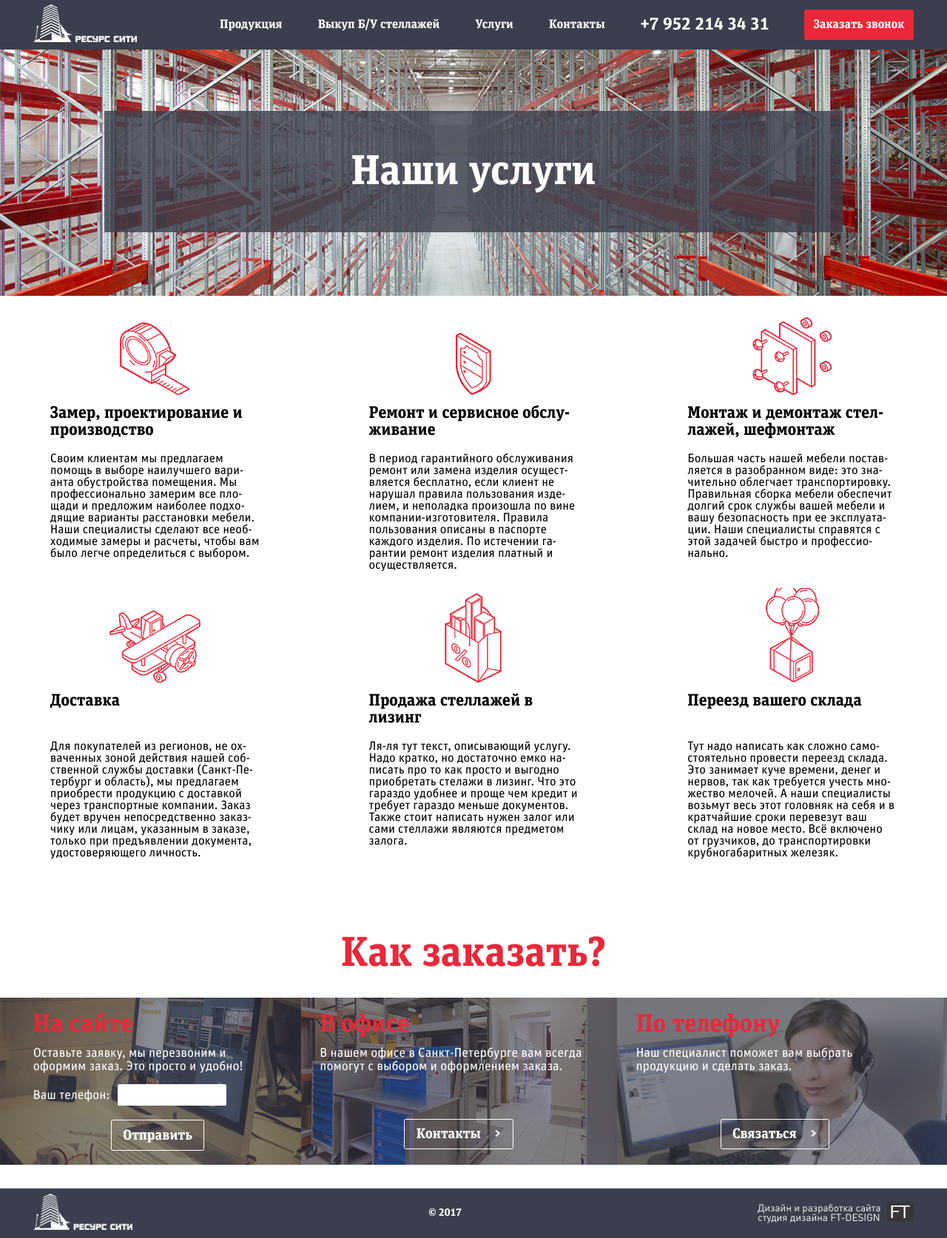
After one commit to stnkvld/resurs-city, a PHP site: page /services.php in a window 1280 px wide. The commit adds this page. Shown: the whole page at 74% size. Run offline with PHP 8.4, Linux system fonts and the light colour scheme; some libraries are stand-ins or nearby versions.

Commit message:
Доделана главная, почти доделана страница услуг

```diff
--- a/css/style.css
+++ b/css/style.css
@@ -6,6 +6,11 @@
 @font-face {
     font-family: "SomeFont2";
     src: url("../fonts/Yonmohavnvqvjdpirwgvjharyzu.ttf");
+}
+
+@font-face {
+    font-family: "DinPro";
+    src: url("../fonts/DINPro.otf");
 }
 
 * {
@@ -22,12 +27,14 @@ body {
     margin: 0 auto;
 }
 
-#header {
+#header,
+#footer {
     background-color: #3b3f4d;
     padding: 0.5vw 0;
 }
 
-#header .container {
+#header .container,
+#footer .container {
     display: flex;
     flex-direction: row;
     justify-content: space-between;
@@ -38,7 +45,8 @@ body {
     float: left;
 }
 
-#header .logo img {
+#header .logo img,
+#footer .logo img {
     max-width: 100%;
 }
 
@@ -626,7 +634,7 @@ section .container > .title {
     flex-direction: row;
     flex-wrap: nowrap;
     justify-content: space-between;
-    margin: 0 auto;
+    margin: 0 auto 4.5vw auto;
     background-color: white;
     padding: 3.4vw 0;
 }
@@ -695,7 +703,7 @@ section .container > .title {
 
 #work-process .wrapper .left li.points {
     list-style-type: none;
-    margin: 0.5vw 0 0.5vw 1.2vw;
+    margin: 0.3vw 0 0.3vw 1.2vw;
 }
 
 #work-process .wrapper .right {
@@ -728,3 +736,150 @@ section .container > .title {
 #work-process .wrapper .right li {
     margin: 0 0 0.1vw 0;
 }
+
+#footer .container {
+    align-items: center;
+}
+
+#footer .logo {
+    width: 10.5vw;
+}
+
+#footer div,
+#footer p {
+    font-size: 1.1vw;
+    color: white;
+}
+
+#footer .design-by {
+    width: 16.5vw;
+    display: flex;
+    flex-direction: row;
+    justify-content: space-between;
+    align-items: center;
+}
+
+#footer .design-by p {
+    font-size: 1.05vw;
+    line-height: 1.05vw;
+    font-family: "DinPro", sans-serif;
+}
+
+#main-title {
+    height: 26vw;
+    overflow: hidden;
+    background: url("../images/slider-main-1.jpg") 50% 43% no-repeat;
+}
+
+#main-title .title {
+    width: 78%;
+    text-align: center;
+    padding: 4.2vw 0;
+    font-size: 4.4vw;
+    color: white;
+    margin: 6.5vw auto;
+    background-color: rgba(59, 63, 77, 0.8);
+}
+
+#services {
+    display: flex;
+    flex-direction: row;
+    justify-content: space-between;
+    flex-wrap: wrap;
+    padding: 0 3.5%;
+}
+
+#services .elem {
+    padding-top: 0.5vw;
+    width: calc(100%/3);
+    text-align: center;
+    /*border-right: 1px solid #707480;
+    border-bottom: 1px solid #707480;*/
+}
+
+#services .elem .wrapper {
+    padding: 0 1.8vw;
+}
+
+#services .elem .icon {
+    height: 10vw;
+    background-position: 50% 100%;
+    background-repeat: no-repeat;
+}
+
+#services .elem .title {
+    height: 3.8vw;
+    font-size: 1.75vw;
+    text-align: left;
+    margin: 1vw 0;
+}
+
+#services .elem .text {
+    font-family: "SomeFont2", "SomeFont", sans-serif;
+    font-size: 1.3vw;
+    text-align: left;
+    max-height: 13.5vw;
+    overflow: hidden;
+}
+
+#services .elem:first-child .title,
+#services .elem:nth-child(4) .title,
+#services .elem:first-child .text,
+#services .elem:nth-child(4) .text {
+    padding-right: 5.3vw;
+}
+
+#services .elem:first-child .icon,
+#services .elem:nth-child(4) .icon {
+    width: calc(100% - 5.3vw);
+}
+
+#services .elem:nth-child(2) .title,
+#services .elem:nth-child(5) .title,
+#services .elem:nth-child(2) .text,
+#services .elem:nth-child(5) .text {
+    padding: 0 2.65vw;
+}
+
+#services .elem:nth-child(2) .icon,
+#services .elem:nth-child(5) .icon {
+    width: calc(100% - 5.3vw);
+    margin: 0 auto;
+}
+
+#services .elem:last-child .title,
+#services .elem:nth-child(3) .title,
+#services .elem:last-child .text,
+#services .elem:nth-child(3) .text {
+    padding-left: 5.3vw;
+}
+
+#services .elem:last-child .icon,
+#services .elem:nth-child(3) .icon {
+    width: calc(100% - 5.3vw);
+    margin-left: 5.3vw;
+}
+
+#services .elem:first-child .icon {
+    background-image: url("../images/service-metering.png");
+}
+
+#services .elem:nth-child(2) .icon {
+    background-image: url("../images/service-reliability.png");
+}
+
+#services .elem:nth-child(3) .icon {
+    background-image: url("../images/service-assembly.png");
+}
+
+#services .elem:nth-child(4) .icon {
+    background-image: url("../images/service-delivery.png");
+}
+
+#services .elem:nth-child(5) .icon {
+    background-image: url("../images/service-sales.png");
+}
+
+#services .elem:last-child .icon {
+    background-image: url("../images/service-climb.png");
+}
--- /dev/null
+++ b/footer.php
@@ -0,0 +1,21 @@
+    <section id="footer" class="footer">
+        <div class="container">
+            <div class="logo">
+                <img src="images/logo.png">
+            </div>
+            <div class="copyright">&copy; 2017</div>
+            <div class="design-by">
+                <p>
+                    Дизайн и разработка сайта<br>студия дизайна FT-DESIGN
+                </p>
+                <div class="logo-ft">
+                    <img src="images/logo-ft.jpg">
+                </div>
+            </div>
+        </div>
+    </section>
+    <script src="https://cdnjs.cloudflare.com/ajax/libs/jquery/3.2.1/jquery.min.js"></script>
+    <script src="swiper/js/swiper.jquery.min.js"></script>
+    <script src="js/main.js"></script>
+</body>
+</html>
--- /dev/null
+++ b/header.php
@@ -0,0 +1,30 @@
+<!DOCTYPE html>
+<html lang="ru">
+<head>
+    <meta charset="UTF-8">
+    <title>Стеллажи</title>
+    <link rel="stylesheet" href="swiper/css/swiper.min.css">
+    <link rel="stylesheet" href="css/style.css">
+</head>
+<body>
+    <section id="header" class="header">
+        <div class="container">
+            <div class="logo">
+                <img src="images/logo.png">
+            </div>
+            <div class="wrapper">
+                <div class="menu">
+                    <ul>
+                        <li><a href="#">Продукция</a></li>
+                        <li><a href="#">Выкуп Б/У стеллажей</a></li>
+                        <li><a href="#">Услуги</a></li>
+                        <li><a href="#">Контакты</a></li>
+                    </ul>
+                </div>
+                <div class="phones">
+                    <a href="tel: +79522143431">+7 952 214 34 31</a>
+                </div>
+                <button type="button" class="btn btn-back-call">Заказать звонок</button>
+            </div>
+        </div>
+    </section>
--- a/js/main.js
+++ b/js/main.js
@@ -1,7 +1,9 @@
 $(document).ready(function() {
     var sliderMain = new Swiper ("#slider-main", {
         pagination: '.swiper-pagination',
-        paginationClickable: true
+        paginationClickable: true,
+        autoplay: 5000,
+        speed: 600
     });
 
     $("#work-process .wrapper .left li").on("click", function() {
@@ -25,6 +27,4 @@ $(document).ready(function() {
         }
         $(this).addClass("active");
     });
-
-    // $(".swiper-container-horizontal>.swiper-pagination-bullets").css({"width": "auto", "margin-left", 0-$(this).width()});
 });
--- /dev/null
+++ b/services.php
@@ -0,0 +1,104 @@
+<?php require_once("header.php"); ?>
+
+    <section id="main-title" class="main-title">
+        <h2 class="title">Наши услуги</h2>
+    </section>
+    <section id="services" class="services">
+        <div class="elem">
+            <div class="wrapper">
+                <div class="icon"></div>
+                <h3 class="title">Замер, проектирование и производство</h3>
+                <p class="text">
+                    Своим клиентам мы предлагаем помощь в выборе наилучшего вари&shy;анта обустройства помещения. Мы профессионально замерим все пло&shy;щади и предложим наиболее подхо&shy;дящие варианты расстановки мебели. Наши специалисты сделают все необ&shy;ходимые замеры и расчеты, чтобы вам было легче определиться с выбо&shy;ром.
+                </p>
+            </div>
+        </div>
+        <div class="elem">
+            <div class="wrapper">
+                <div class="icon"></div>
+                <h3 class="title">Ремонт и сервисное обслу&shy;живание</h3>
+                <p class="text">
+                    В период гарантийного обслуживания ремонт или замена изделия осущест&shy;вляется бесплатно, если клиент не нарушал правила пользования изде&shy;лием, и неполадка произошла по вине компании-изготовителя. Прави&shy;ла пользования описаны в паспорте каждого изделия. По истечении га&shy;рантии ремонт изделия платный и осуществляется.
+                </p>
+            </div>
+        </div>
+        <div class="elem">
+            <div class="wrapper">
+                <div class="icon"></div>
+                <h3 class="title">Монтаж и демонтаж стел&shy;лажей, шефмонтаж</h3>
+                <p class="text">
+                    Большая часть нашей мебели постав&shy;ляется в разобранном виде: это зна&shy;чительно облегчает транспортировку. Правильная сборка мебели обеспечит долгий срок службы вашей мебели и вашу безопасность при ее эксплуата&shy;ции. Наши специалисты справятся с этой задачей быстро и профессио&shy;нально.
+                </p>
+            </div>
+        </div>
+        <div class="elem">
+            <div class="wrapper">
+                <div class="icon"></div>
+                <h3 class="title">Доставка</h3>
+                <p class="text">
+                    Для покупателей из регионов, не ох&shy;ваченных зоной действия нашей соб&shy;ственной службы доставки (Санкт-Пе&shy;тербург и область), мы предлагаем приобрести продукцию с доставкой через транспортные компании. Заказ будет вручен непосредственно заказ&shy;чику или лицам, указанным в заказе, только при предъявлении документа, удостоверяющего личность.
+                </p>
+            </div>
+        </div>
+        <div class="elem">
+            <div class="wrapper">
+                <div class="icon"></div>
+                <h3 class="title">Продажа стеллажей в лизинг</h3>
+                <p class="text">
+                    Ля-ля тут текст, описывающий услугу. Надо кратко, но достаточно емко на&shy;писать про то как просто и выгодно приобретать стелажи в лизинг. Что это гараздо удобнее и проще чем кредит и требует гараздо меньше до&shy;кументов. Также стоит написать нужен залог или сами стеллажи явля&shy;ются предметом залога.
+                </p>
+            </div>
+        </div>
+        <div class="elem">
+            <div class="wrapper">
+                <div class="icon"></div>
+                <h3 class="title">Переезд вашего склада</h3>
+                <p class="text">
+                    Тут надо написать как сложно само&shy;стоятельно провести переезд склада. Это занимает куче времени, денег и нервов, так как требуется учесть мно&shy;жество мелочей. А наши специалисты возьмут весь этот головняк на себя и в кратчайшие сроки перевезут ваш склад на новое место. Всё включено от грузчиков, до транспортировки крубногабаритных железяк.
+                </p>
+            </div>
+        </div>
+    </section>
+    <section id="how-buy" class="how-buy">
+        <div class="container">
+            <h2 class="title">Как заказать?</h2>
+        </div>
+        <div class="elements">
+            <div class="elem site">
+                <div class="mask"></div>
+                <div class="info">
+                    <h3 class="title">На сайте</h3>
+                    <p>Оставьте заявку, мы перезвоним и оформим заказ. Это просто и удобно!</p>
+                    <form>
+                        <div class="form-group">
+                            <label for="phone">Ваш телефон:</label>
+                            <input type="text" name="phone">
+                        </div>
+                        <button type="button" class="btn btn-send">Отправить</button>
+                    </form>
+                </div>
+            </div>
+            <div class="elem office">
+                <div class="mask"></div>
+                <div class="info">
+                    <h3 class="title">В офисе</h3>
+                    <p>В нашем офисе в Санкт-Петербурге вам всегда помогут с выбором и оформлением заказа.</p>
+                    <button type="button" class="btn btn-contacts">
+                        Контакты <span>></span>
+                    </button>
+                </div>
+            </div>
+            <div class="elem phone">
+                <div class="mask"></div>
+                <div class="info">
+                    <h3 class="title">По телефону</h3>
+                    <p>Наш специалист поможет вам выбрать продукцию и сделать заказ.</p>
+                    <button type="button" class="btn btn-connect">
+                        Связаться <span>></span>
+                    </button>
+                </div>
+            </div>
+        </div>
+    </section>
+
+<?php require_once("footer.php"); ?>
```
Also changed, not shown: index.php (renamed from index.html, +2 -38 lines), fonts/DINPro.otf (added), images/logo-ft.jpg (added), images/service-assembly.png (added), images/service-climb.png (added), images/service-delivery.png (added), images/service-metering.png (added), images/service-reliability.png (added), images/service-sales.png (added).
